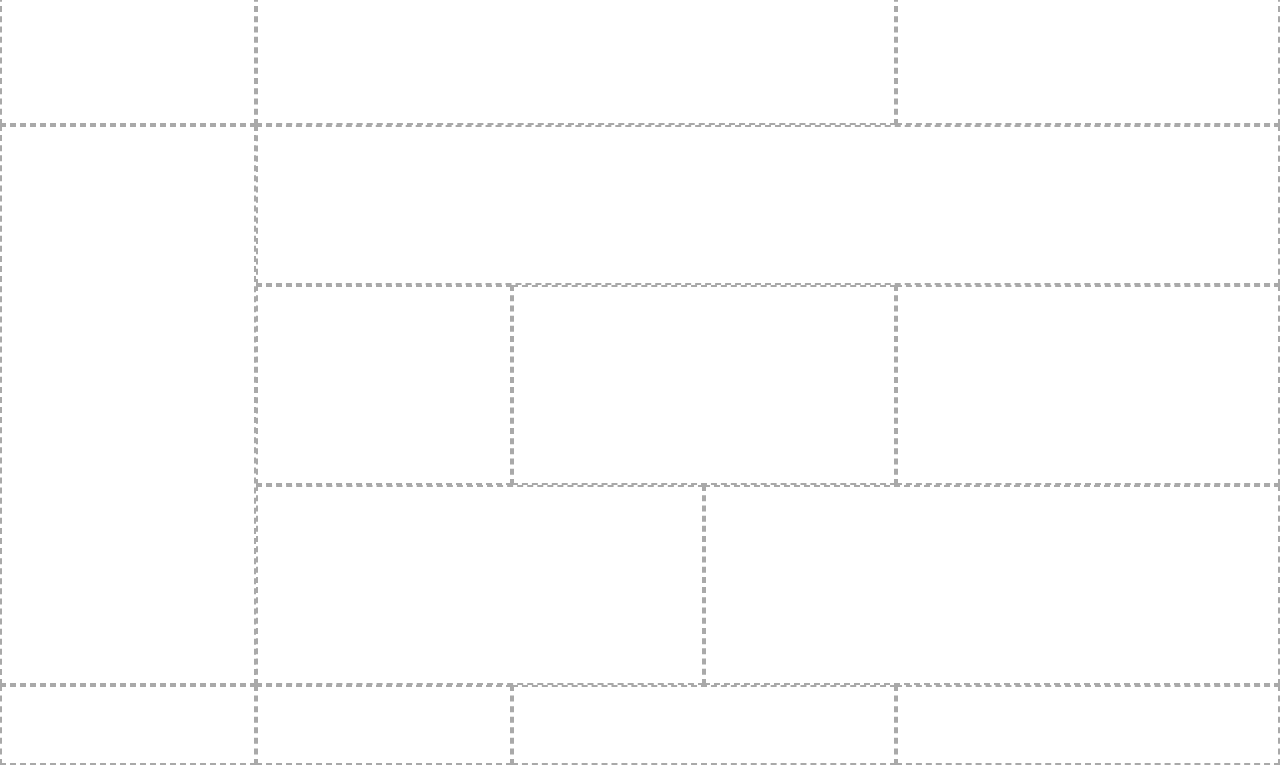
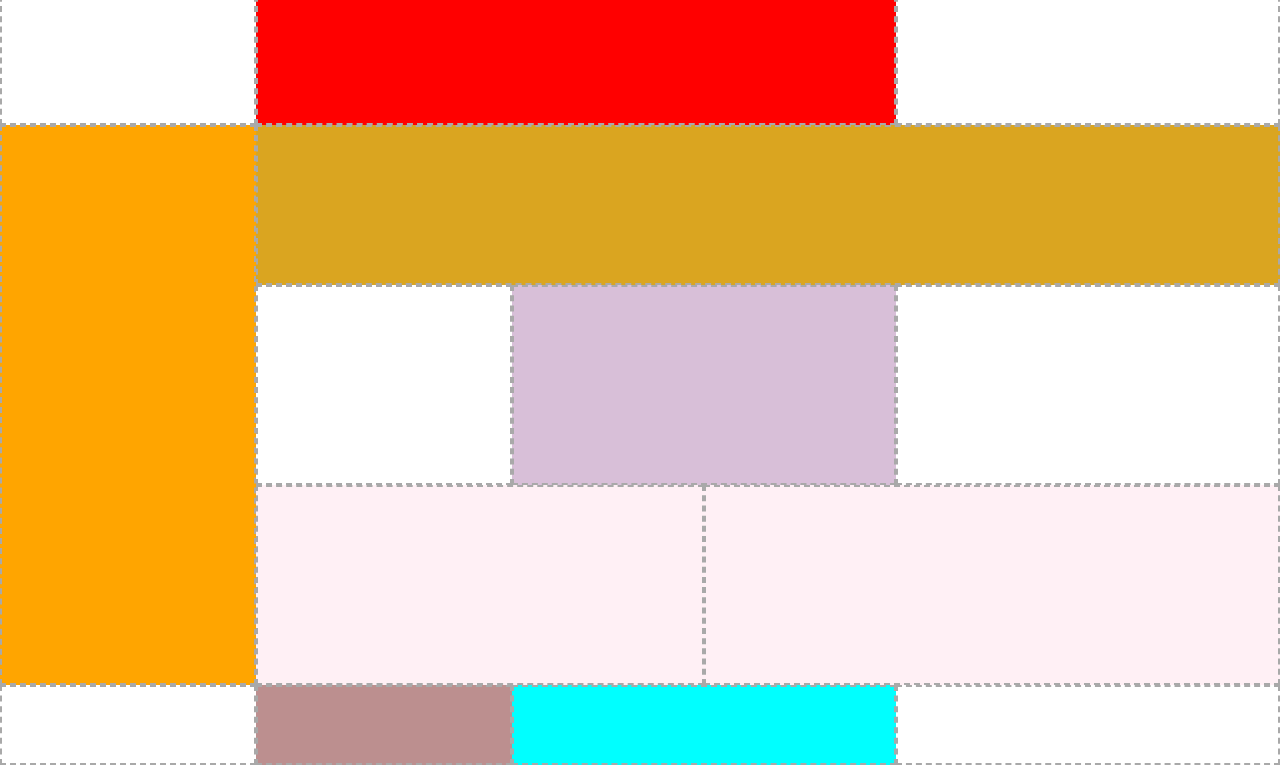
Before and after one commit to Triple0/lets-learn-CSS3-grid, a plain HTML site: page index.html in a window 1280 px wide. Shown: the part 35-800 px from the top of the page. Drawn offline with Linux system fonts and the light colour scheme.

Commit message:
colored the cells

```diff
--- a/css/main.css
+++ b/css/main.css
@@ -37,6 +37,7 @@
     grid-column-end: span 3; /* Span is how many cells to take up! */
     grid-row-start: 1;
     grid-row-end: 1;
+    background: red;
 }
 
 #sidebar {
@@ -44,11 +45,13 @@
     grid-column-end: span 1; /* Span is how many cells to take up! */
     grid-row-start: 2;
     grid-row-end: span 3;
+    background: orange;
 }
 
 #hero {
     grid-column: 2 / span 4; /* / is a separator */
     grid-row: 2;
+    background: goldenrod;
 }
 
 #content-1,
@@ -57,21 +60,26 @@
     grid-row: 3;
 }
 
+/* We don't have to say #content-1 and #content-3 columns because by default they are going to take up 1 cell/column. */
 #content-2 {
     grid-column: 3 / span 2;
+    background: thistle;
 
 }
 
 #big-content-1,
 #big-content-2 {
-    grid-column: span 2;
+    grid-column: span 2; /* From where it is span 2 columns */
+    background: lavenderblush;
 
 }
 
 #info {
     grid-column: 2;
+    background: rosybrown;
 }
 
 #links {
     grid-column: 3 / span 2;
+    background: cyan;
 }
```
Also changed, not shown: template-areas.html (added, +22 -0 lines), css/template-areas.css (added).
